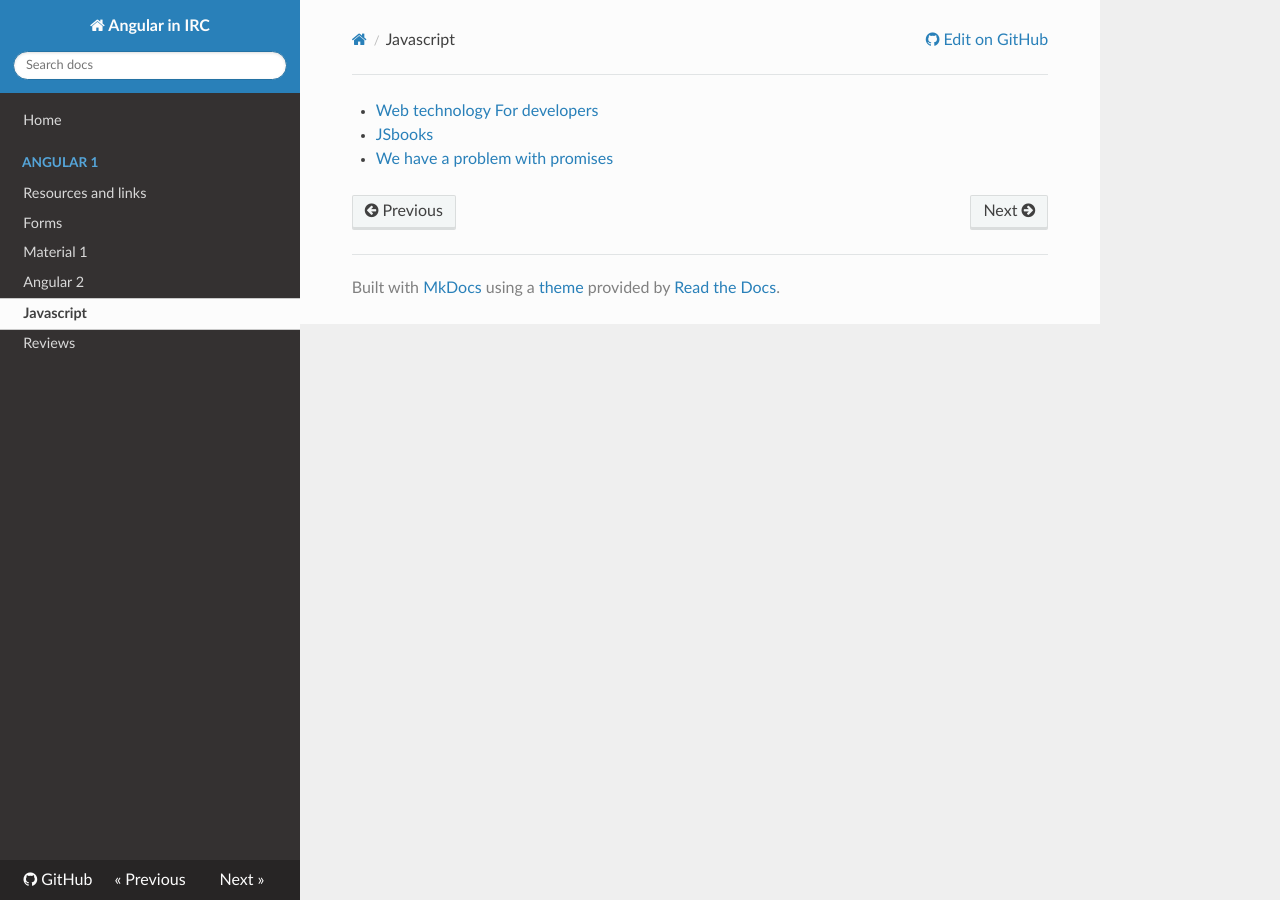
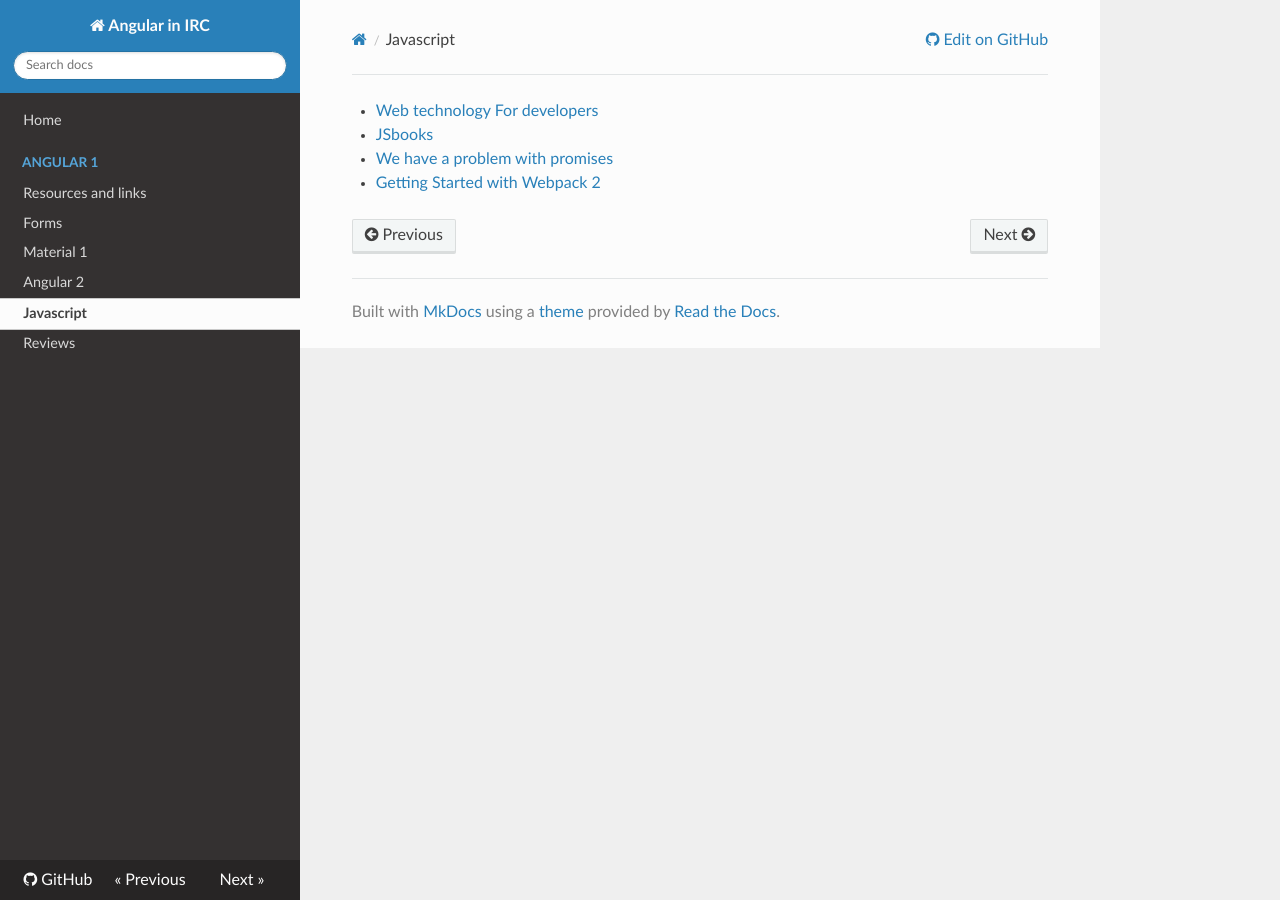
Before and after one commit to ngirc/ng-irc, an MkDocs documentation site: the page built from docs/javascript.md, in a window 1280 px wide. Built offline with MkDocs 1.6.1, drawn with Linux system fonts in a browser that asks for light colours; nearby versions of some CDN libraries; old or Windows-style settings are respelled for this version of MkDocs.

Commit message:
Add Webpack getting started.

```diff
--- a/docs/javascript.md
+++ b/docs/javascript.md
@@ -1,3 +1,4 @@
 - [Web technology For developers](https://developer.mozilla.org/en-US/docs/Web/JavaScript)
 - [JSbooks](http://jsbooks.revolunet.com/)
 - [We have a problem with promises](https://pouchdb.com/2015/05/18/we-have-a-problem-with-promises.html)
+- [Getting Started with Webpack 2](https://blog.madewithenvy.com/getting-started-with-webpack-2-ed2b86c68783#.hmbjwl1ir)
```
